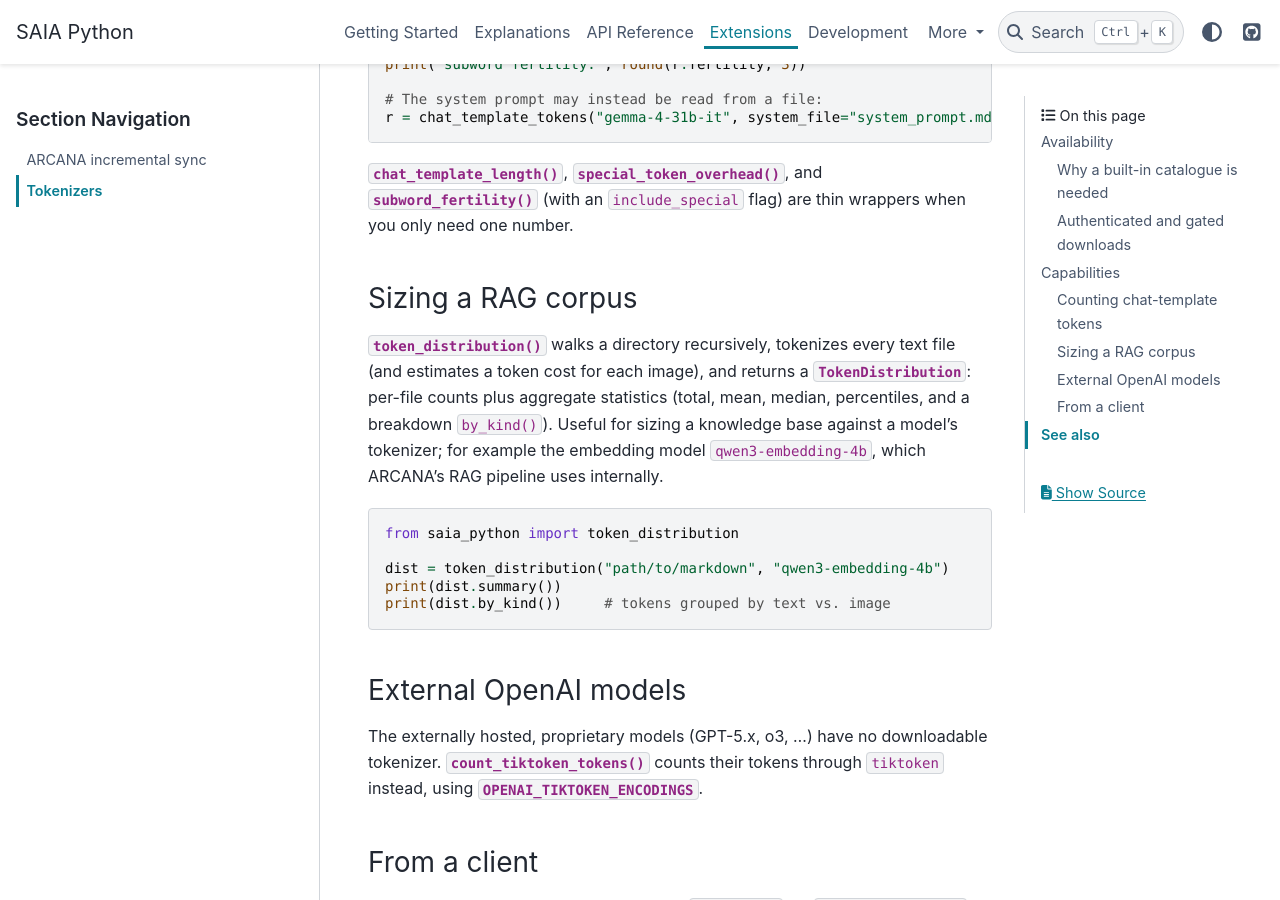
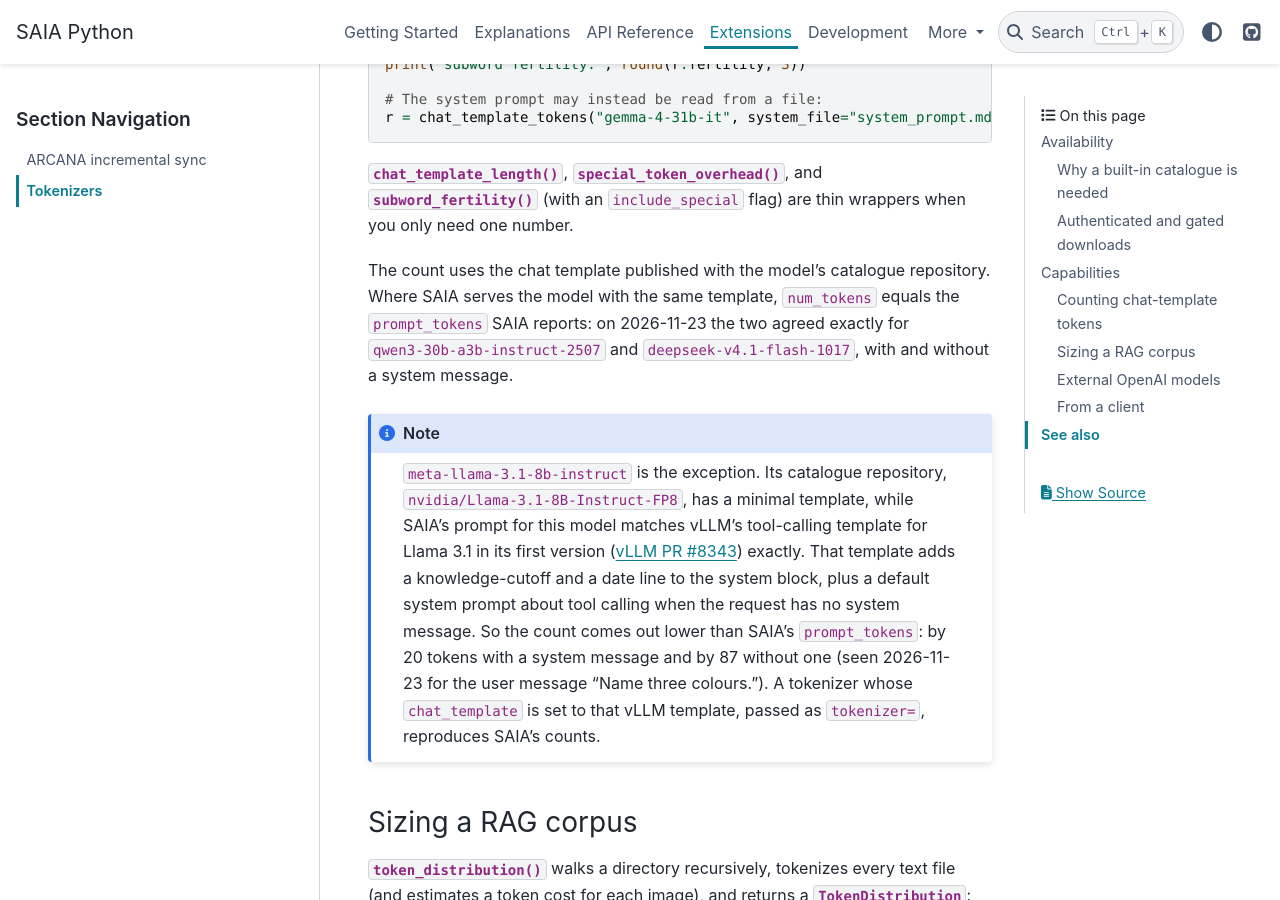
Before and after one commit to fschwar4/saia_python, a Sphinx documentation site: the page built from docs/tokenizers.rst, in a window 1280 px wide and 900 px high, scrolled down 2469 px. Built offline with Sphinx 7.4.7 and the PyData theme 0.15.4, drawn with Linux system fonts in a browser that asks for light colours.

Commit message:
docs: say where tokenizer counts differ from SAIA's
chat_template_tokens() uses the chat template of the model's catalogue
repository. For meta-llama-3.1-8b-instruct that template is minimal,
while SAIA's prompt matches the first version of vLLM's tool-calling
template for Llama 3.1 exactly. So the count comes out lower than
SAIA's prompt_tokens: by 20 tokens with a system message and by 87
without one (seen 2026-11-23). The tokenizer page now says so.

For qwen3-30b-a3b-instruct-2507 and deepseek-v4.1-flash-1017 the counts
matched SAIA's exactly that day.

```diff
--- a/docs/tokenizers.rst
+++ b/docs/tokenizers.rst
@@ -115,6 +115,26 @@ The result separates the raw text from the template's scaffolding:
 :func:`~saia_python.tokenizer.subword_fertility` (with an ``include_special``
 flag) are thin wrappers when you only need one number.
 
+The count uses the chat template published with the model's catalogue
+repository. Where SAIA serves the model with the same template, ``num_tokens``
+equals the ``prompt_tokens`` SAIA reports: on 2026-11-23 the two agreed exactly
+for ``qwen3-30b-a3b-instruct-2507`` and ``deepseek-v4.1-flash-1017``, with and
+without a system message.
+
+.. note::
+
+   ``meta-llama-3.1-8b-instruct`` is the exception. Its catalogue repository,
+   ``nvidia/Llama-3.1-8B-Instruct-FP8``, has a minimal template, while SAIA's
+   prompt for this model matches vLLM's tool-calling template for Llama 3.1
+   in its first version (`vLLM PR #8343
+   <https://github.com/vllm-project/vllm/pull/8343>`_) exactly. That template
+   adds a knowledge-cutoff and a date line to the system block, plus a default
+   system prompt about tool calling when the request has no system message.
+   So the count comes out lower than SAIA's ``prompt_tokens``: by 20 tokens
+   with a system message and by 87 without one (seen 2026-11-23 for the user
+   message "Name three colours."). A tokenizer whose ``chat_template`` is set
+   to that vLLM template, passed as ``tokenizer=``, reproduces SAIA's counts.
+
 Sizing a RAG corpus
 ~~~~~~~~~~~~~~~~~~~~~
 
```
Also changed, not shown: docs/CHANGELOG.md (+8 -0 lines).
